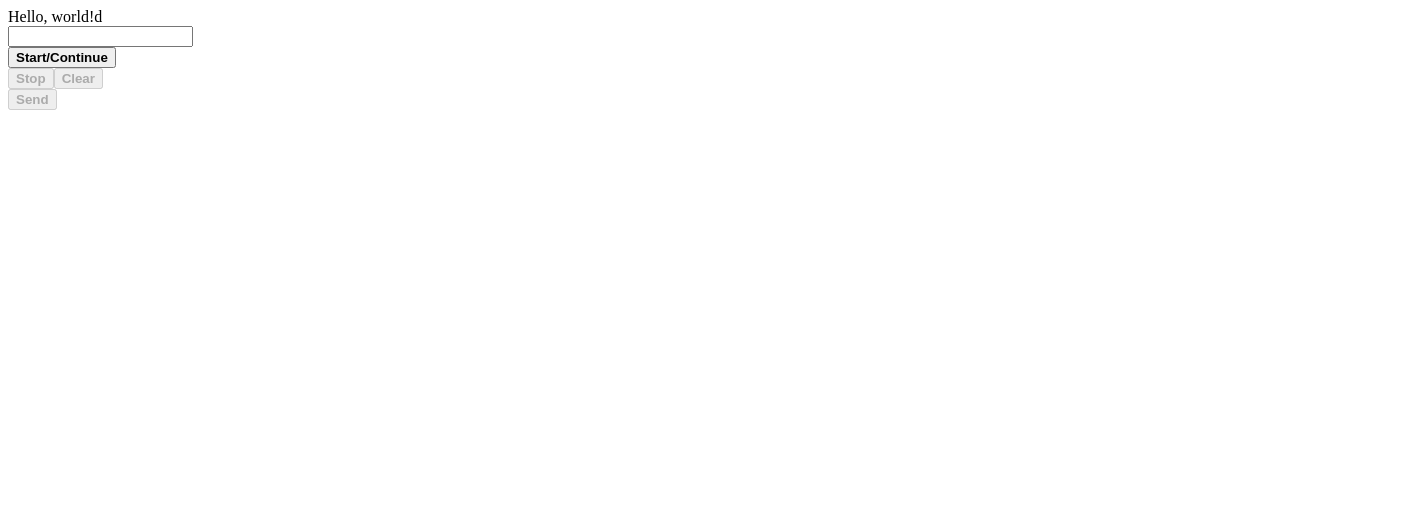
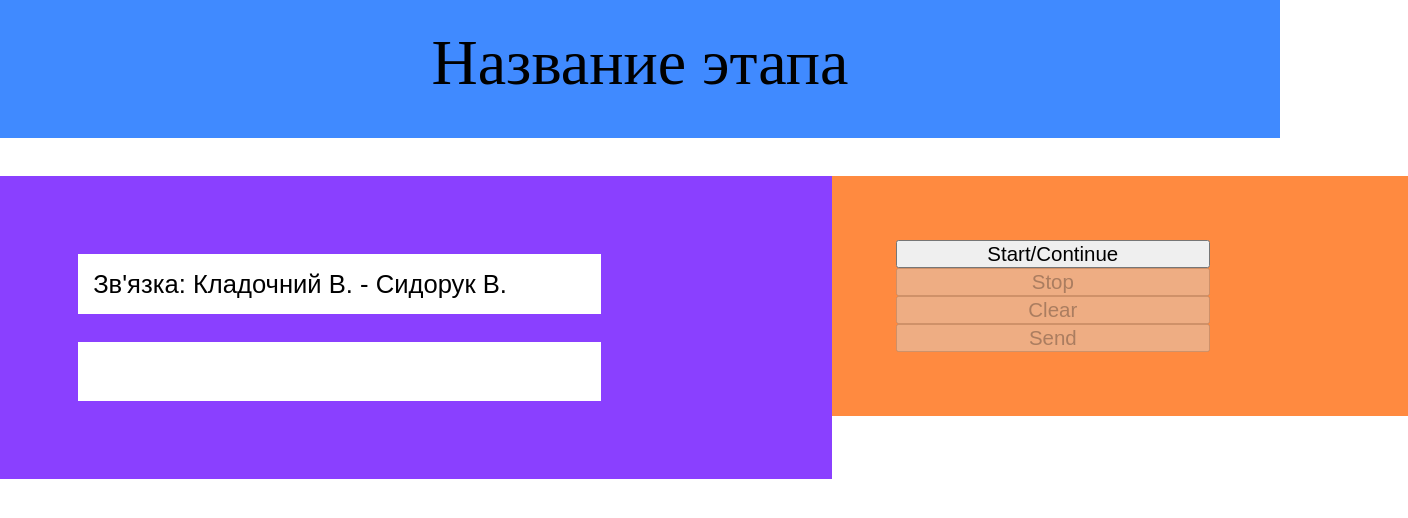
Before and after one commit to Toxcik3110/tapp, a plain HTML site: page index.html in a window 1280 px wide. Shown: the whole page, 1408 px wide, since content can reach past the window. Drawn offline with Linux system fonts and the light colour scheme.

Commit message:
timer page designed on 40%

```diff
--- a/index.html
+++ b/index.html
@@ -7,10 +7,21 @@
     <title></title>
   </head>
   <body>
-    Hello, world!d <br>
-    <input id="timer" type="text" readonly> <br>
-    <button onclick="startTimer()" id="startButton"><b>Start/Continue</b></button><br>
-    <button onclick="stopTimer()" id="stopButton" disabled><b>Stop</b></button><button onclick="clearTimer()" id="clearButton" disabled><b>Clear</b></button><br>
-    <button onclick="sendResult()" id="sendButton" disabled><b>Send</b></button><br>
+      <header align="center">
+          Название этапа
+      </header>
+      <div class="list">
+          <div class="separator"></div>
+          <div class="content">
+              <input id="team" type="text" readonly value="Зв'язка: Кладочний В. - Сидорук В."> <br>
+              <input id="timer" type="text" readonly> <br>
+          </div>
+          <div class="side">
+              <input type="button" class="item" onclick="startTimer()" id="startButton" value="Start/Continue">
+              <input type="button" class="item" onclick="stopTimer()" id="stopButton" disabled value="Stop">
+              <input type="button" class="item" onclick="clearTimer()" id="clearButton" disabled value="Clear">
+              <input type="button" class="item" onclick="sendResult()" id="sendButton" disabled value="Send">
+          </div>
+      </div>
   </body>
 </html>
--- a/style.css
+++ b/style.css
@@ -1,3 +1,46 @@
+* {
+    padding: 0px;
+    margin: 0px;
+}
 body {
+    display: block;
   background-color: #fff;
 }
+header {
+    font-size: 5vw;
+    background-color: #408aff;
+    padding-bottom: 3%;
+    padding-top: 2%;
+}
+.list {
+    /* TODO: maybe change relation of div's  */
+}
+.separator {
+    padding-top: 3%;
+    width:  100%;
+    background-color: white;
+}
+.content {
+    position: absolute;
+    padding: 5%;
+    width:55%;
+    background-color: #8a40ff;
+}
+    .content input {
+      font-size: 2vw;
+      padding: 2%;
+      margin: 2%;
+      width: 70%;
+      border: solid 1px #fff;
+    }
+.side {
+    position: absolute;
+    left:65%;
+    padding:5%;
+    width:35%;
+    background-color: #ff8a40;
+}
+    .side .item {
+        width: 70%;
+        font-size: 1.6vw;
+    }
```
